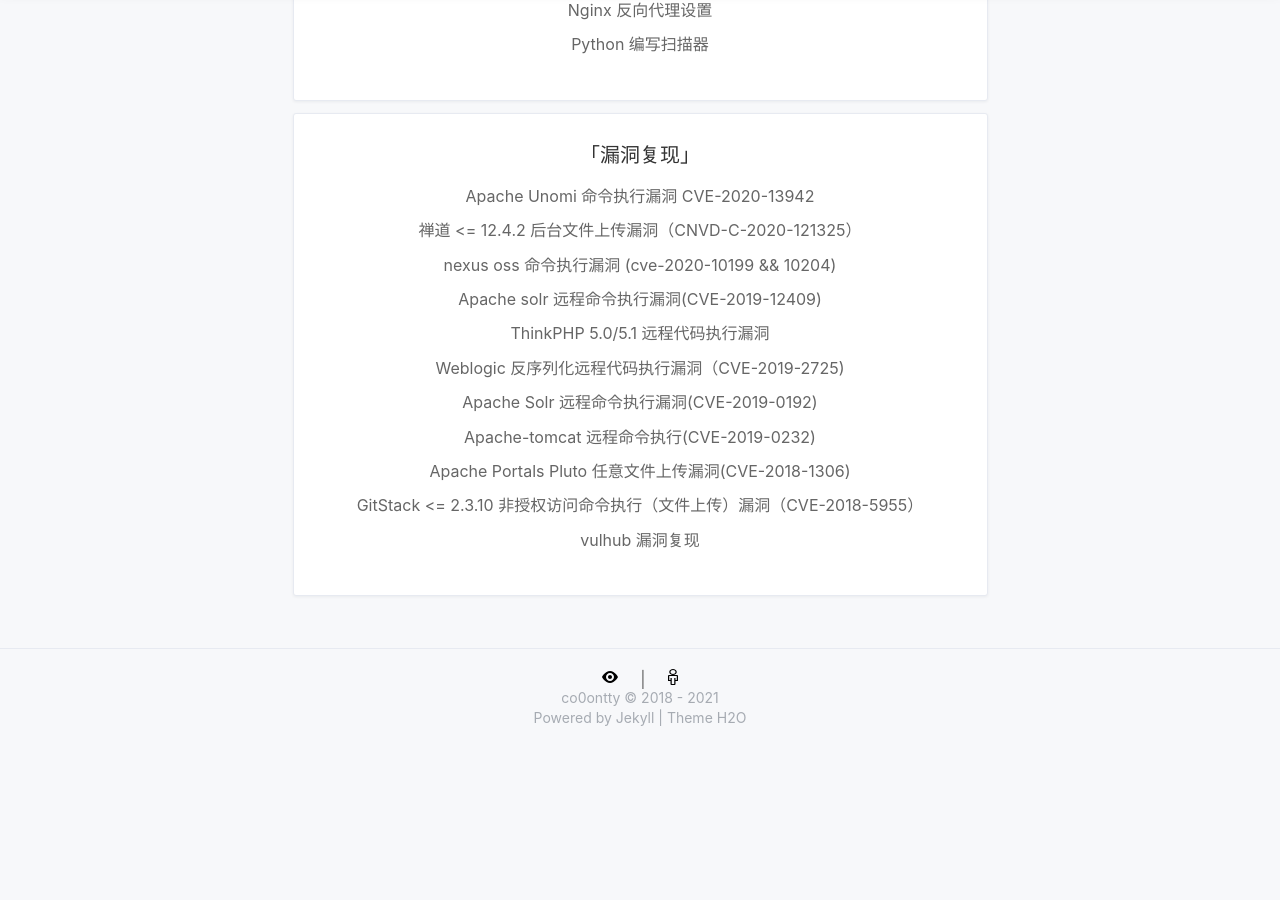
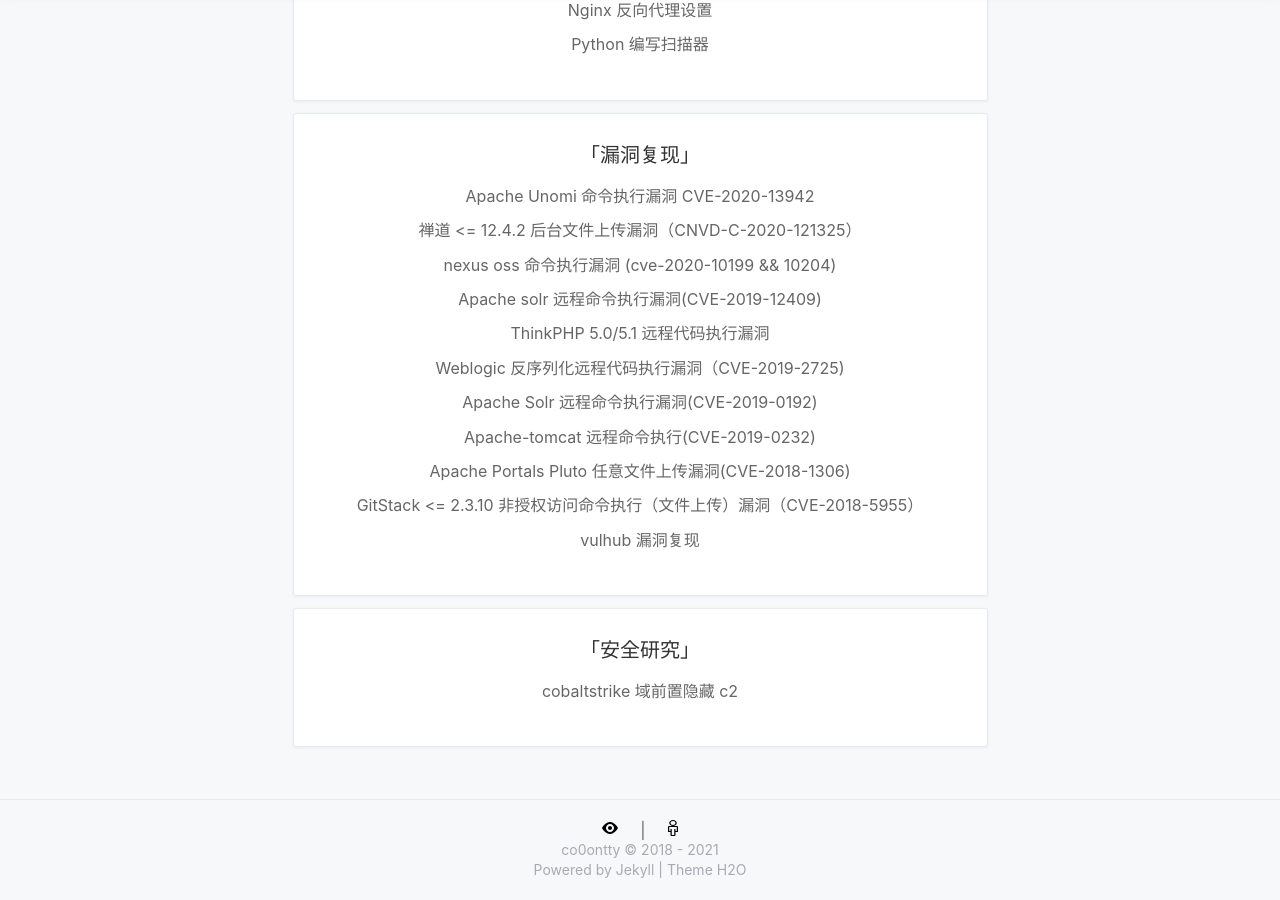
Before and after one commit to co0ontty/co0ontty.github.io, a Jekyll site: the page built from tags.html, in a window 1280 px wide and 900 px high, scrolled down 7464 px. Built offline with Jekyll 4.4.1, drawn with Linux system fonts in a browser that asks for light colours; nearby versions of some CDN libraries; comment, search, counter and statistics services are not loaded; a style sheet for code colours, icons or effects is not loaded; before the commit the page ends 8212 px from its top, so only the background shows below that.

Commit message:
域前置文章

```diff
--- a/_posts/2021-4-29-domain_fronting.md
+++ b/_posts/2021-4-29-domain_fronting.md
@@ -4,8 +4,8 @@
 date:   2021-04-29 17:18:43
 categories: Development
 author: co0ontty
-categories: ALL
-tags: ALL
+categories: 安全研究 ALL
+tags: 安全研究 ALL
 describe: cobaltstrike 域前置隐藏 c2
 cover: '/assets/img/posts/WechatIMG3712.jpeg'
 ---
```
